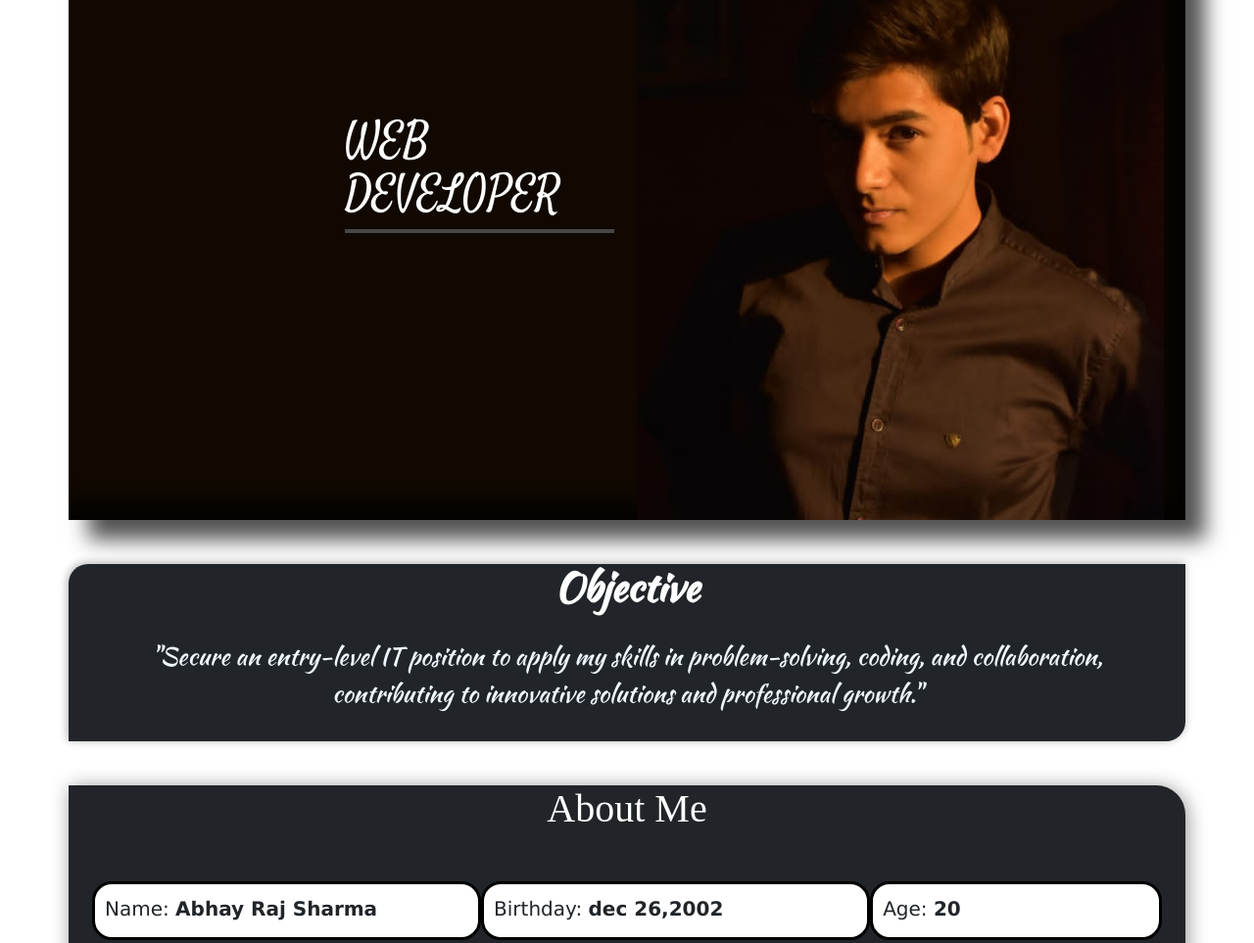
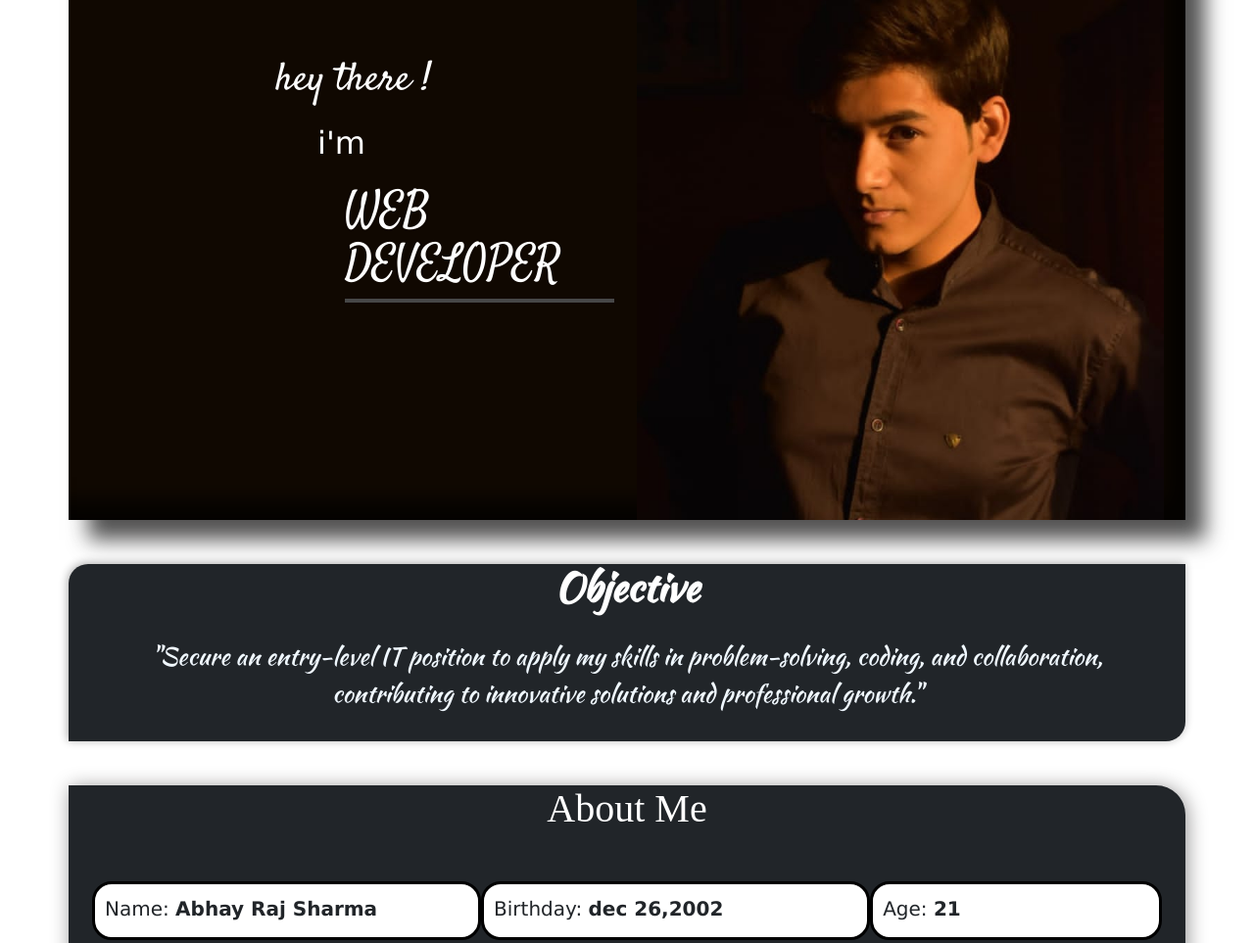
Before and after one commit to poll20/ABHAY-PORTFOLIO, a plain HTML site: page index.html in a window 1280 px wide. Shown: the part 200-1163 px from the top of the page at 98% size. Drawn offline with nearby package versions, Linux system fonts and the light colour scheme.

Commit message:
edit code

```diff
--- a/index.html
+++ b/index.html
@@ -41,9 +41,12 @@
   <div class="container-fluid sections">
     <div class="container cont">
       <div class="txt sec-style">
-        <!-- <div class="heading">
-          <h2>i am</h2>
-        </div> -->
+          <div class="heading">
+            <h1>hey there !</h1>
+          </div>
+          <div class="heading2" style="font-family:Verdana, Geneva, Tahoma, sans-serif;">
+            <h2>i'm</h2>
+          </div>
         <div class="dis">
           <h1>WEB DEVELOPER</h1>
         </div>
@@ -69,7 +72,7 @@
       <div class="container cont1">
         <div id="name" class="subcont1">Name: <strong> Abhay Raj Sharma</strong></div>
         <div id="birth" class="subcont1">Birthday: <strong> dec 26,2002</strong></div>
-        <div id="age" class="subcont1">Age: <strong> 20</strong></div>
+        <div id="age" class="subcont1">Age: <strong> 21</strong></div>
       </div>
 
       <div class="container cont1 cont2" data-aos="fade-left">
--- a/style.css
+++ b/style.css
@@ -363,3 +363,8 @@ input{
     align-items: center;
     width: 500px;
 }
+.heading2{
+    margin-bottom:16px ;
+    /* border: 2px solid red; */
+    margin-right: 25px;
+}
```
Also changed, not shown: projects.html (+5 -2 lines).
